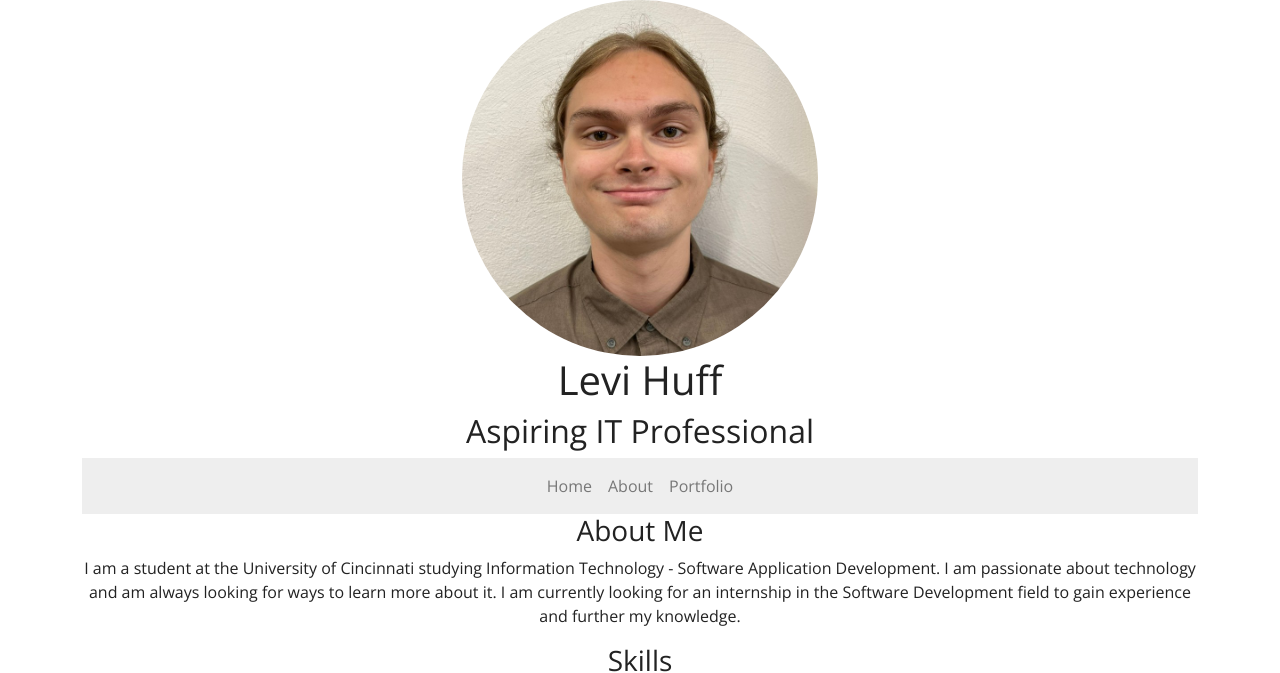
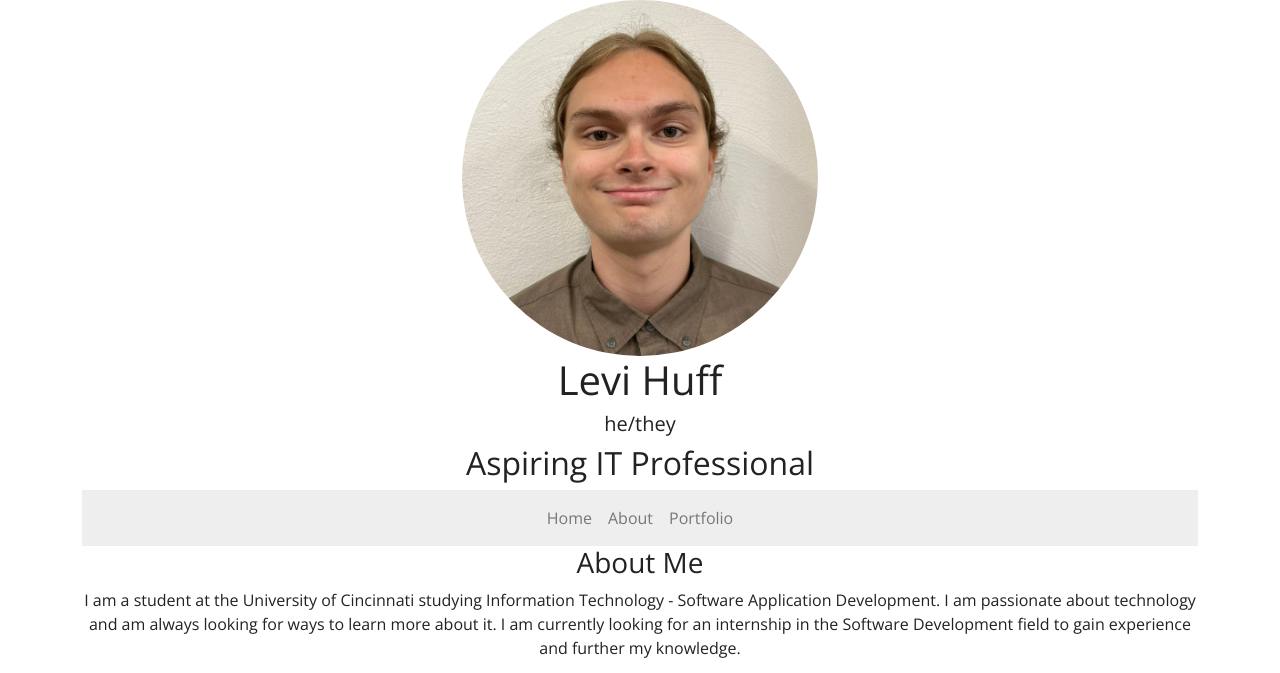
Before and after one commit to lh1207/lh1207.github.io, a website: page index.html in a window 1280 px wide. Shown: the top 673 px of the page. Drawn offline with nearby package versions, Linux system fonts and the light colour scheme.

Commit message:
Add pronouns and placeholder favicon

```diff
--- a/index.html
+++ b/index.html
@@ -8,6 +8,7 @@
     <meta charset="utf-8">
     <meta http-equiv="X-UA-Compatible" content="IE=edge">
     <title>Levi Huff - Aspiring IT Professional</title>
+    <link rel="icon" type="image/x-icon" href="/assets/favicon.ico">
     <meta name="description" content="">
     <meta name="viewport" content="width=device-width, initial-scale=1">
     <link rel="stylesheet" href="https://stackpath.bootstrapcdn.com/bootstrap/4.3.1/css/bootstrap.min.css">
@@ -27,6 +28,7 @@
 
       <header>
         <h1>Levi Huff</h1>
+        <h5>he/they</h5>
         <h2>Aspiring IT Professional</h2>
       </header>
 
```
Also changed, not shown: assets/favicon.ico (added).
